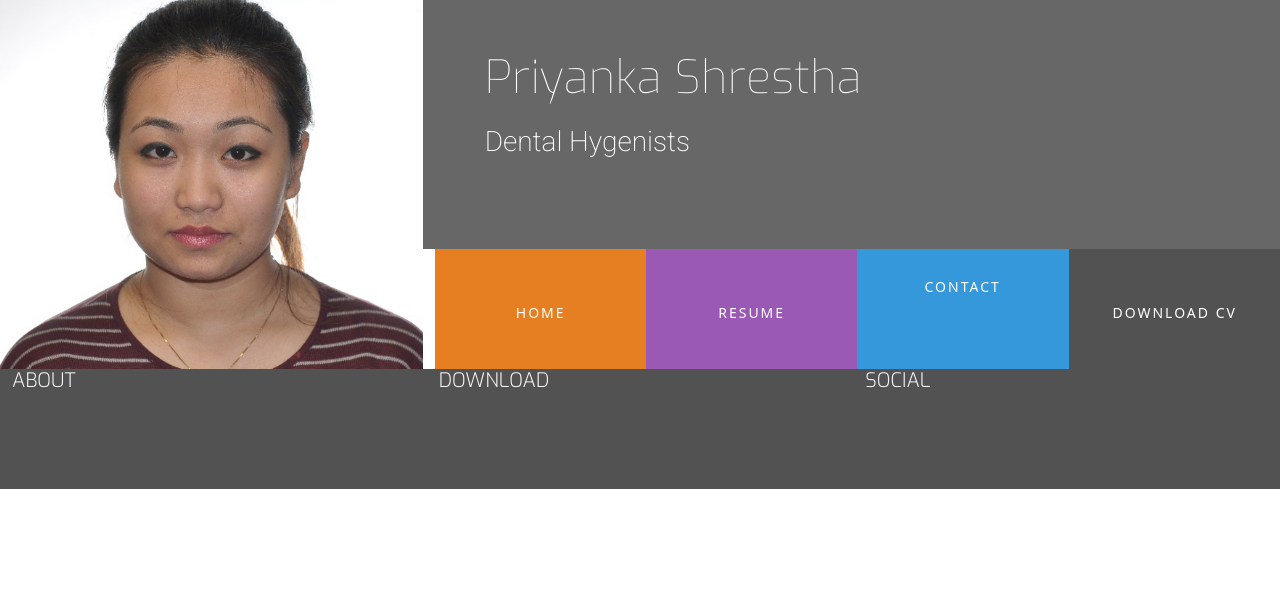
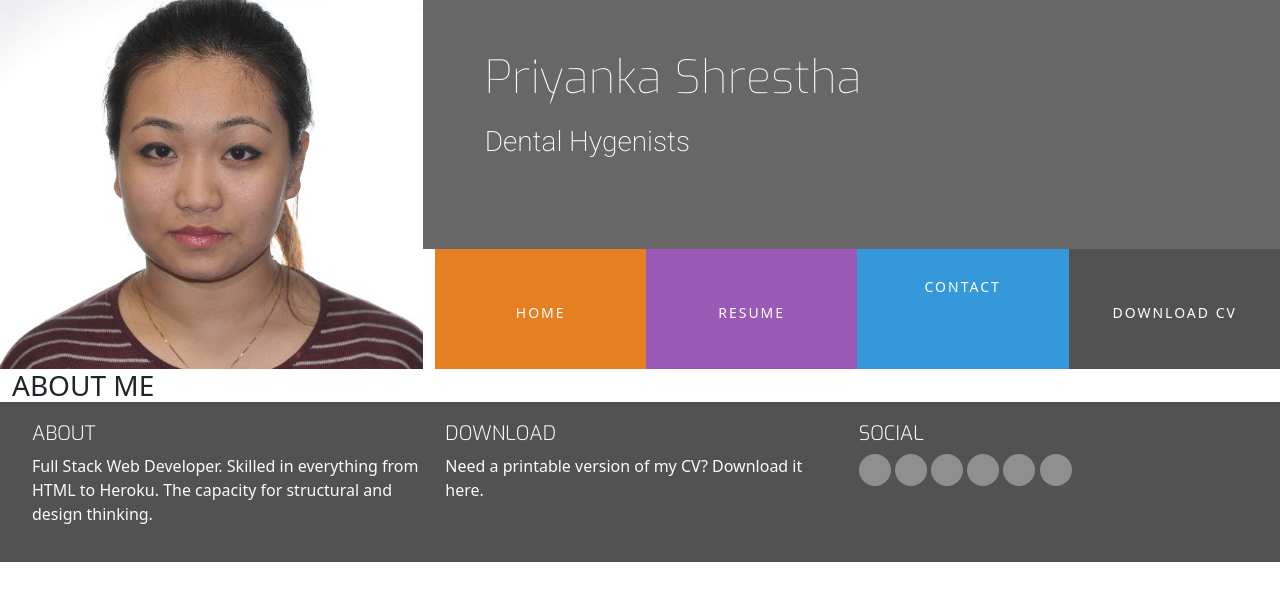
Before and after one commit to neerojstha/resume, a plain HTML site: page index.html in a window 1280 px wide. Drawn offline with nearby package versions, Linux system fonts and the light colour scheme.

Commit message:
footer details added

```diff
--- a/assets/css/style.css
+++ b/assets/css/style.css
@@ -21,7 +21,8 @@
 .ui-menu-color-download {
     background-color: #525252;
 }
-/*------------------------------------special padding*/
+
+/* ----------------------------------------Special paddings/margins/text */
 
 h1,
 h2,
@@ -37,7 +38,11 @@ h4 {
 .general-sub {
     font-family: "Exo", sans-serif;
     font-weight: 300;
-    color: whitesmoke;
+    color: #fafafa;
+}
+
+.inline-block {
+    display: inline-block;
 }
 
 /*--------------------------------------------Heading*/
@@ -86,13 +91,13 @@ header {
     font-size: 0;
 }
 
-#nav {
-    margin: 0;
-}
-
 #nav li {
     font-size: 14px;
     padding: 0;
+}
+
+#nav {
+    margin: 0;
 }
 
 .menuitem {
@@ -126,13 +131,14 @@ header {
     letter-spacing: 2px;
 }
 
-/*---------------------------------Hoover*/
-.hvr-sweep-to-bottom::before {
-    background-color: rgba(0,0,0,0);
-    height: 120px
+/*--------------------------------------------Hover.css*/
+
+.hvr-sweep-to-bottom:before {
+    background: rgba(0, 0, 0, 0.2);
+    height: 120px;
 }
 
-/*-----------------------------------------Footer*/
+/* ----------------------------------------Footer */
 
 footer {
     background-color: #525252;
@@ -140,3 +146,46 @@ footer {
     min-height: 120px;
     margin: 0;
 }
+
+.cv-pdf i {
+    font-size: 18px;
+    color: #fafafa;
+    text-align: center;
+    padding-left: 5px;
+    transition: all 0.35s ease-in-out;
+    -moz-transition: all 0.35s ease-in-out;
+    -webkit-transition: all 0.35s ease-in-out;
+    -o-transition: all 0.35s ease-in-out;
+}
+
+.cv-pdf i:hover {
+    color: #e84610;
+}
+
+.social-links {
+    padding-bottom: 15px;
+}
+
+.social-links li a i {
+    width: 32px;
+    height: 32px;
+    padding: 12px 0;
+    border-radius: 50%;
+    font-size: 13px;
+    line-height: 7px;
+    text-align: center;
+    color: #fafafa;
+    background: #8f8f8f;
+    transition: all 0.35s ease-in-out;
+    -moz-transition: all 0.35s ease-in-out;
+    -webkit-transition: all 0.35s ease-in-out;
+    -o-transition: all 0.35s ease-in-out;
+}
+
+.social-links li a i:hover {
+    background: #e84610;
+}
+
+#footer-details {
+    padding: 20px;
+}
--- a/index.html
+++ b/index.html
@@ -42,21 +42,75 @@
             </div>
         </div>
     </header>
-    <section>
+    <section class="container-fluid">
+        <div class="row row-table">
+            <div class="col-md-8 bg-color-three-reasons section-column">
+                <div class="row">
+                    <div class="col">
+                        <h3 class="section-heading uppercase">About Me</h3>
+                    </div>
+                </div>
+            </div>
+        </div>
 
     </section>
     <footer class="container-fluid">
-        <div class="row">
+        <div id="footer-details" class="row">
             <div class="col-sm-4">
                 <h5 class="uppercase general-sub">About</h5>
+                <p class="inline-block">
+                    Full Stack Web Developer. Skilled in everything from HTML to Heroku. The capacity for structural and design thinking.
+                </p>
             </div>
             <div class="col-sm-4">
                 <h5 class="uppercase general-sub">Download</h5>
+                <p class="inline-block">
+                    Need a printable version of my CV? Download it here.
+                    <a href="#" target="_blank" class="cv-pdf">
+                        <i class="fa fa-download" aria-hidden="true"></i>
+                        <span class="sr-only">Download link.</span>
+                    </a>
+                </p>
             </div>
             <div class="col-sm-4">
                 <h5 class="uppercase general-sub">Social</h5>
-            </div>
-        </div>
-    </footer>
+                <ul class="list-inline social-links">
+                    <li class="list-inline-item">
+                        <a target="_blank" href="#">
+                            <i class="fa fa-facebook" aria-hidden="true"></i>
+                            <span class="sr-only">Facebook</span>
+                        </a>
+                    </li>
+                    <li class="list-inline-item">
+                        <a target="_blank" href="#">
+                            <i class="fa fa-twitter" aria-hidden="true"></i>
+                            <span class="sr-only">Twitter</span>
+                        </a>
+                    </li>
+                    <li class="list-inline-item">
+                        <a target="_blank" href="#">
+                            <i class="fa fa-linkedin" aria-hidden="true"></i>
+                            <span class="sr-only">LinkedIn</span>
+                        </a>
+                    </li>
+                    <li class="list-inline-item">
+                        <a target="_blank" href="#">
+                            <i class="fa fa-pinterest" aria-hidden="true"></i>
+                            <span class="sr-only">Pinterest</span>
+                        </a>
+                    </li>
+                    <li class="list-inline-item">
+                        <a target="_blank" href="#">
+                            <i class="fa fa-instagram" aria-hidden="true"></i>
+                            <span class="sr-only">Instagram</span>
+                        </a>
+                    </li>
+                    <li class="list-inline-item">
+                        <a target="_blank" href="#">
+                            <i class="fa fa-youtube" aria-hidden="true"></i>
+                            <span class="sr-only">YouTube</span>
+                        </a>
+                    </li>
+                </ul>
 </body>
 </html>
```
